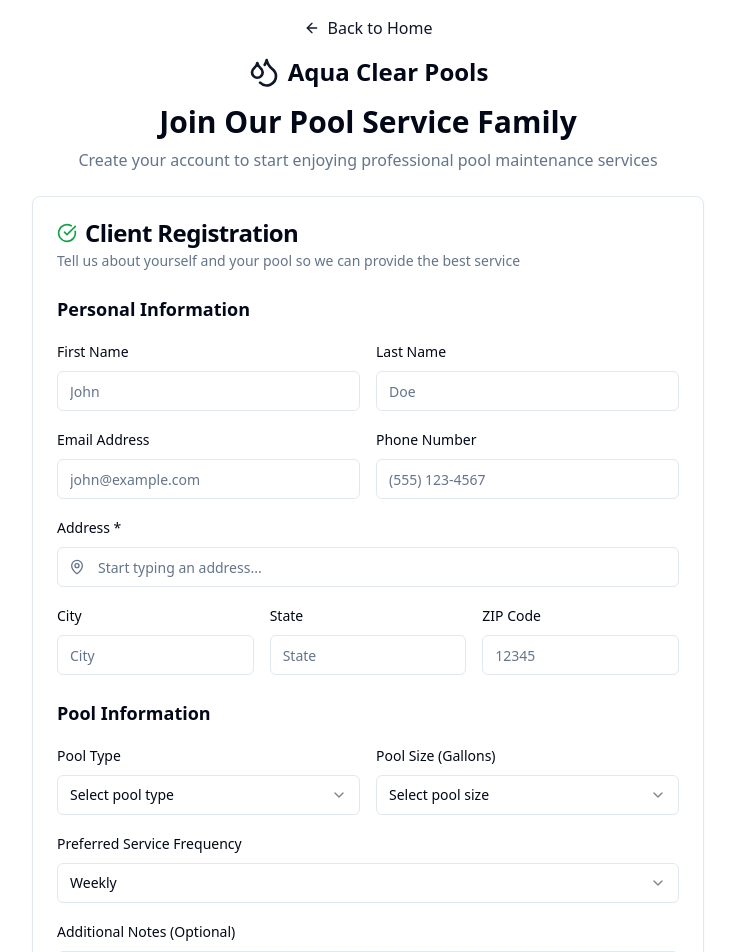
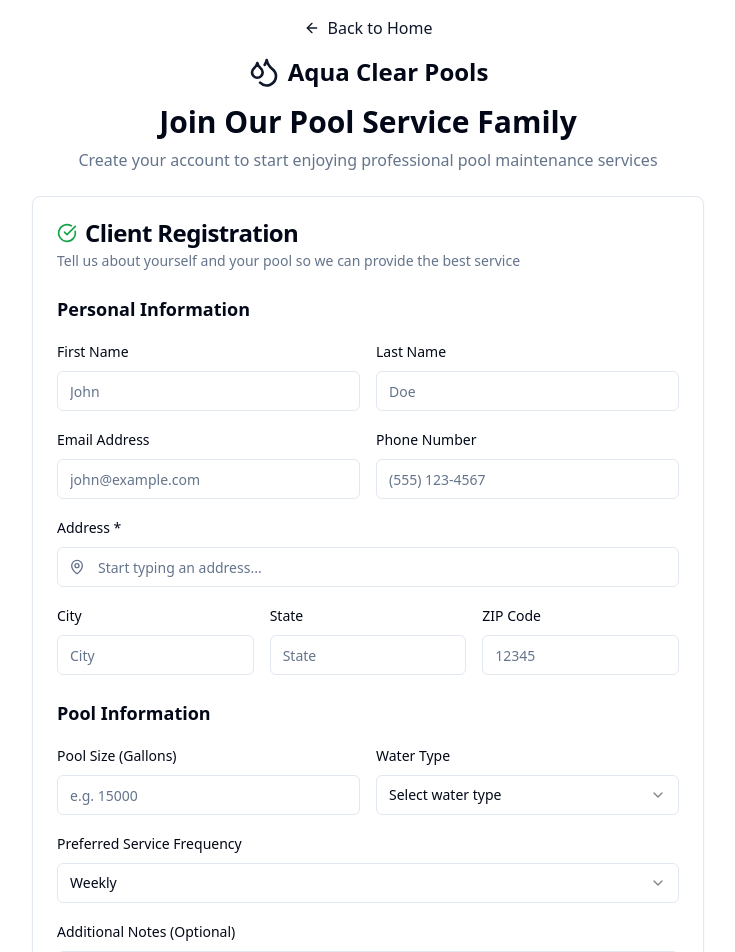
Before and after one commit to Rdalbert99/aquaclearpools, a React (Vite) app: page /auth/client-signup in a window 1280 px wide. Shown: the top 952 px of the page, without its empty margins (272-1007 px from the left). Built offline with nearby package versions, Linux system fonts and the light colour scheme.

Commit message:
Add pool info section
Add fields for pool size (gallons) and water type (salt or chlorine) to the client creation form.

```diff
--- a/src/pages/admin/NewClient.tsx
+++ b/src/pages/admin/NewClient.tsx
@@ -546,43 +546,51 @@ export default function NewClient() {
           </CardHeader>
           <CardContent className="space-y-4">
             <div className="space-y-2">
-              <Label htmlFor="poolSize">Pool Size (gallons)</Label>
+              <Label htmlFor="poolSize">Pool Size (gallons) *</Label>
               <Input
                 id="poolSize"
                 type="number"
                 value={client.pool_size || ''}
                 onChange={(e) => handleInputChange('pool_size', parseInt(e.target.value) || 0)}
-                placeholder="Enter pool size"
+                placeholder="e.g. 15000"
+                min="1000"
+                max="100000"
               />
+              <p className="text-sm text-muted-foreground">
+                Enter the approximate pool capacity in gallons
+              </p>
             </div>
 
             <div className="space-y-2">
-              <Label htmlFor="poolType">Pool Type *</Label>
+              <Label htmlFor="poolType">Water Type *</Label>
               <Select value={client.pool_type} onValueChange={(value) => handleInputChange('pool_type', value)}>
                 <SelectTrigger>
-                  <SelectValue placeholder="Select pool type..." />
+                  <SelectValue placeholder="Select water type..." />
                 </SelectTrigger>
                 <SelectContent>
-                  <SelectItem value="Chlorine">Chlorine</SelectItem>
-                  <SelectItem value="Salt">Salt</SelectItem>
-                  <SelectItem value="Mineral">Mineral</SelectItem>
-                  <SelectItem value="Natural">Natural</SelectItem>
+                  <SelectItem value="Chlorine">Chlorine Pool</SelectItem>
+                  <SelectItem value="Salt">Salt Water Pool</SelectItem>
+                  <SelectItem value="Mineral">Mineral Pool</SelectItem>
+                  <SelectItem value="Natural">Natural Pool</SelectItem>
                 </SelectContent>
               </Select>
+              <p className="text-sm text-muted-foreground">
+                Choose the primary water treatment system
+              </p>
             </div>
 
             <div className="space-y-2">
-              <Label htmlFor="linerType">Liner Type</Label>
+              <Label htmlFor="linerType">Pool Surface</Label>
               <Select value={client.liner_type} onValueChange={(value) => handleInputChange('liner_type', value)}>
                 <SelectTrigger>
-                  <SelectValue placeholder="Select liner type..." />
+                  <SelectValue placeholder="Select pool surface..." />
                 </SelectTrigger>
                 <SelectContent>
-                  <SelectItem value="Liner">Liner</SelectItem>
-                  <SelectItem value="Concrete">Concrete</SelectItem>
+                  <SelectItem value="Concrete">Concrete/Gunite</SelectItem>
                   <SelectItem value="Fiberglass">Fiberglass</SelectItem>
-                  <SelectItem value="Vinyl">Vinyl</SelectItem>
+                  <SelectItem value="Liner">Vinyl Liner</SelectItem>
                   <SelectItem value="Tile">Tile</SelectItem>
+                  <SelectItem value="Pebble">Pebble Tec</SelectItem>
                 </SelectContent>
               </Select>
             </div>
--- a/src/pages/auth/ClientSignup.tsx
+++ b/src/pages/auth/ClientSignup.tsx
@@ -27,8 +27,8 @@ const formSchema = z.object({
   city: z.string().min(2, 'Please enter your city'),
   state: z.string().min(2, 'Please enter your state'),
   zipCode: z.string().min(5, 'Please enter your ZIP code'),
-  poolType: z.string().min(1, 'Please select your pool type'),
-  poolSize: z.string().min(1, 'Please enter your pool size'),
+  poolType: z.string().min(1, 'Please select your water type'),
+  poolSize: z.string().min(1, 'Please enter your pool size in gallons'),
   serviceFrequency: z.string().default('weekly'),
   serviceNotes: z.string().optional(),
   password: z.string().min(6, 'Password must be at least 6 characters'),
@@ -114,10 +114,8 @@ export default function ClientSignup() {
         return;
       }
 
-      // Convert pool size string to number (extract first number from ranges like "15000-20000")
-      const poolSizeNumber = data.poolSize.includes('-')
-        ? parseInt(data.poolSize.split('-')[0])
-        : parseInt(data.poolSize);
+      // Parse pool size as a number (direct input now)
+      const poolSizeNumber = parseInt(data.poolSize) || 0;
 
       // Create client record
       const { error: clientError } = await supabase
@@ -321,24 +319,19 @@ export default function ClientSignup() {
                   <div className="grid grid-cols-1 md:grid-cols-2 gap-4">
                     <FormField
                       control={form.control}
-                      name="poolType"
+                      name="poolSize"
                       render={({ field }) => (
                         <FormItem>
-                          <FormLabel>Pool Type</FormLabel>
-                          <Select onValueChange={field.onChange} defaultValue={field.value}>
-                            <FormControl>
-                              <SelectTrigger>
-                                <SelectValue placeholder="Select pool type" />
-                              </SelectTrigger>
-                            </FormControl>
-                            <SelectContent>
-                              <SelectItem value="inground-concrete">In-ground Concrete</SelectItem>
-                              <SelectItem value="inground-fiberglass">In-ground Fiberglass</SelectItem>
-                              <SelectItem value="inground-vinyl">In-ground Vinyl Liner</SelectItem>
-                              <SelectItem value="above-ground">Above Ground</SelectItem>
-                              <SelectItem value="spa-hot-tub">Spa/Hot Tub</SelectItem>
-                            </SelectContent>
-                          </Select>
+                          <FormLabel>Pool Size (Gallons)</FormLabel>
+                          <FormControl>
+                            <Input
+                              placeholder="e.g. 15000"
+                              type="number"
+                              min="1000"
+                              max="100000"
+                              {...field}
+                            />
+                          </FormControl>
                           <FormMessage />
                         </FormItem>
                       )}
@@ -346,22 +339,21 @@ export default function ClientSignup() {
 
                     <FormField
                       control={form.control}
-                      name="poolSize"
+                      name="poolType"
                       render={({ field }) => (
                         <FormItem>
-                          <FormLabel>Pool Size (Gallons)</FormLabel>
+                          <FormLabel>Water Type</FormLabel>
                           <Select onValueChange={field.onChange} defaultValue={field.value}>
                             <FormControl>
                               <SelectTrigger>
-                                <SelectValue placeholder="Select pool size" />
+                                <SelectValue placeholder="Select water type" />
                               </SelectTrigger>
                             </FormControl>
                             <SelectContent>
-                              <SelectItem value="5000">Under 10,000 gallons</SelectItem>
-                              <SelectItem value="10000">10,000 - 15,000 gallons</SelectItem>
-                              <SelectItem value="15000">15,000 - 20,000 gallons</SelectItem>
-                              <SelectItem value="20000">20,000 - 30,000 gallons</SelectItem>
-                              <SelectItem value="30000">30,000+ gallons</SelectItem>
+                              <SelectItem value="Chlorine">Chlorine Pool</SelectItem>
+                              <SelectItem value="Salt">Salt Water Pool</SelectItem>
+                              <SelectItem value="Mineral">Mineral Pool</SelectItem>
+                              <SelectItem value="Natural">Natural Pool</SelectItem>
                             </SelectContent>
                           </Select>
                           <FormMessage />
```
